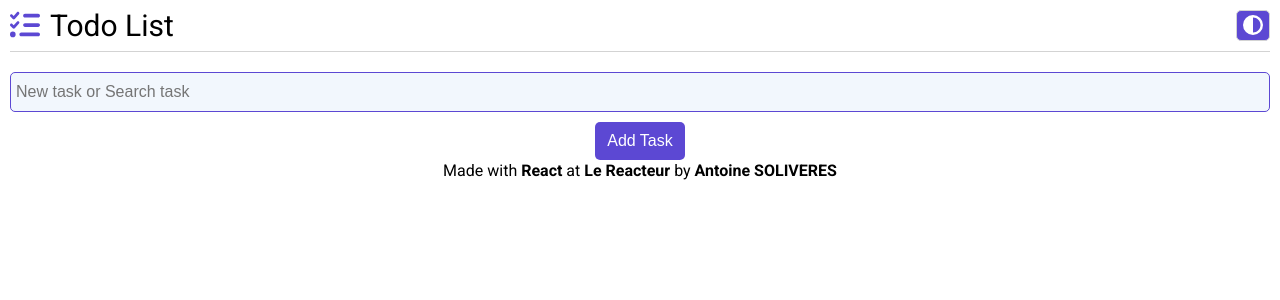
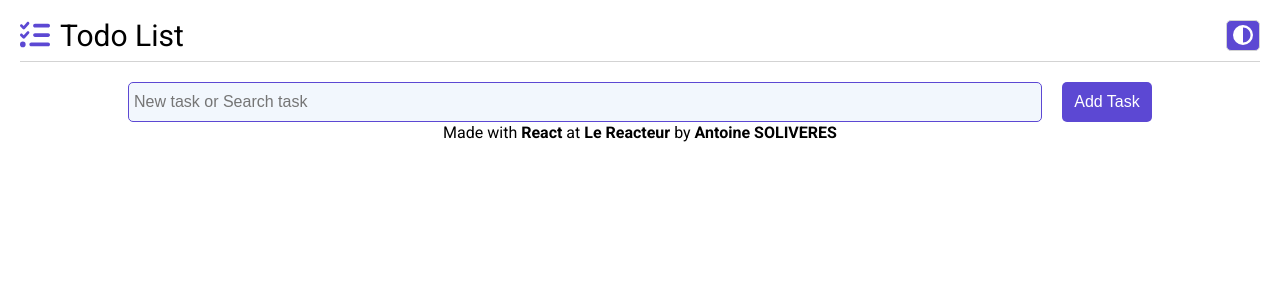
Before and after one commit to Ant0yne/react-todo-list-exercise, a React (Vite) app: page / in a window 1280 px wide. Shown: the top 300 px of the page. Built offline with nearby package versions, Linux system fonts and the light colour scheme.

Commit message:
responsive-except-footer

```diff
--- a/src/App.css
+++ b/src/App.css
@@ -35,3 +35,9 @@ button {
 button:hover {
 	cursor: pointer;
 }
+
+@media (min-width: 768px) {
+	body {
+		padding: 20px;
+	}
+}
--- a/src/components/CreateTask/createTask.css
+++ b/src/components/CreateTask/createTask.css
@@ -1,7 +1,7 @@
 #form {
 	display: flex;
-	flex-direction: column;
-	gap: 10px;
+	flex-direction: column-reverse;
+	gap: 20px;
 }
 
 #form > input:first-child {
@@ -27,3 +27,19 @@
 #form > input:last-child:hover {
 	cursor: pointer;
 }
+
+@media (min-width: 768px) {
+	#form {
+		flex-direction: row;
+	}
+	#form > input:first-child {
+		flex: 1;
+	}
+}
+
+@media (min-width: 1024px) {
+	.container {
+		width: 1024px;
+		margin: 0 auto;
+	}
+}
```
